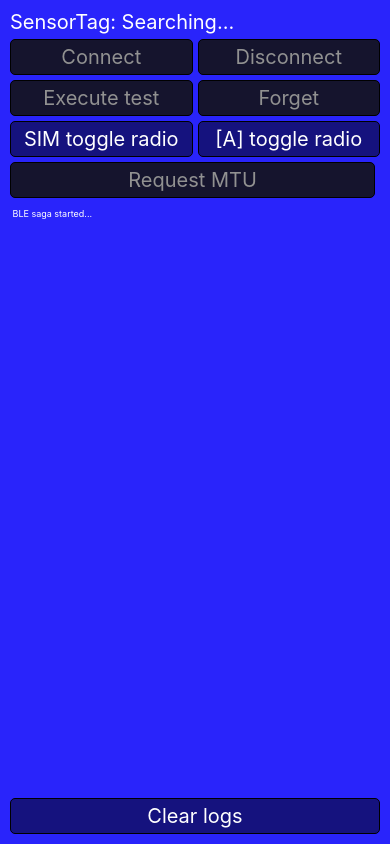
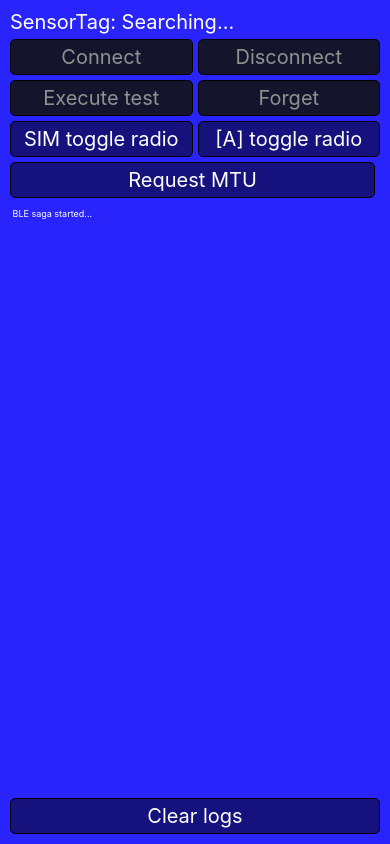
Before and after one commit to PolideaPlayground/RN-BLEmulator-example, a React Native app: screen / in a window 390 px wide. Built offline with nearby package versions, Linux system fonts and the light colour scheme; what react-native-ble-plx, react-native-blemulator would draw is missing.

Commit message:
fix after merge

```diff
--- a/src/SensorTag.js
+++ b/src/SensorTag.js
@@ -171,7 +171,6 @@ class SensorTag extends Component<Props, State> {
             title="SIM lose connection"
             style={{flex: 1}}
             onPress={() => this.props.loseConnection()}
-            disabled={!this.isSensorTagReadyToExecuteTests()}
             style={{flex: 1}}
             onPress={() => {
               this.props.requestMtu();
```
